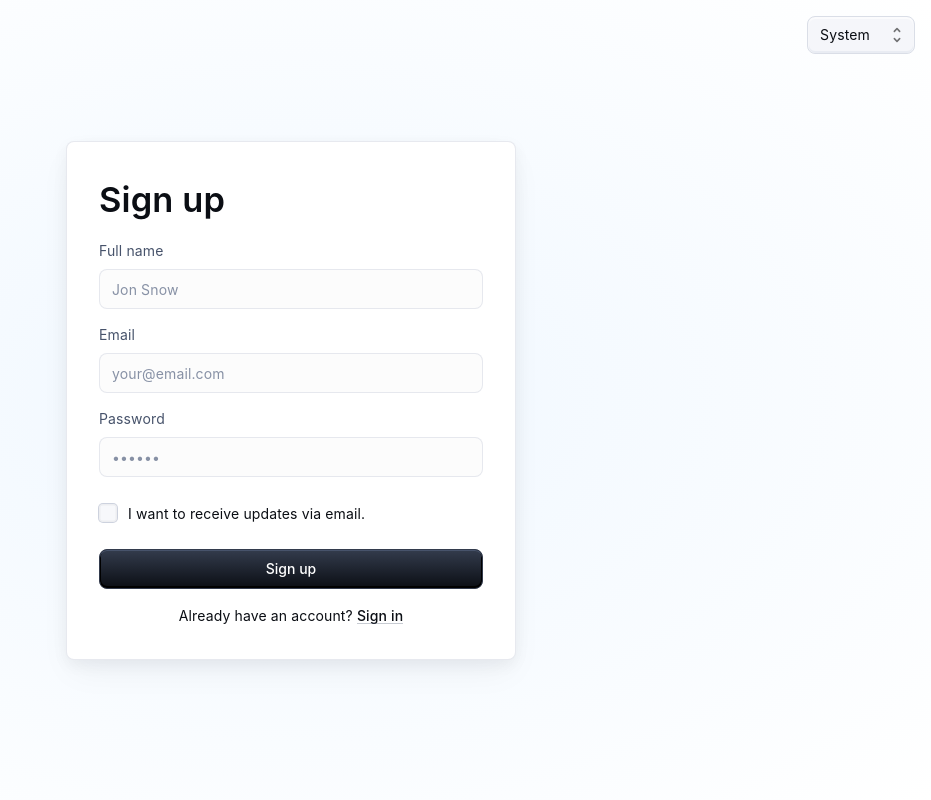
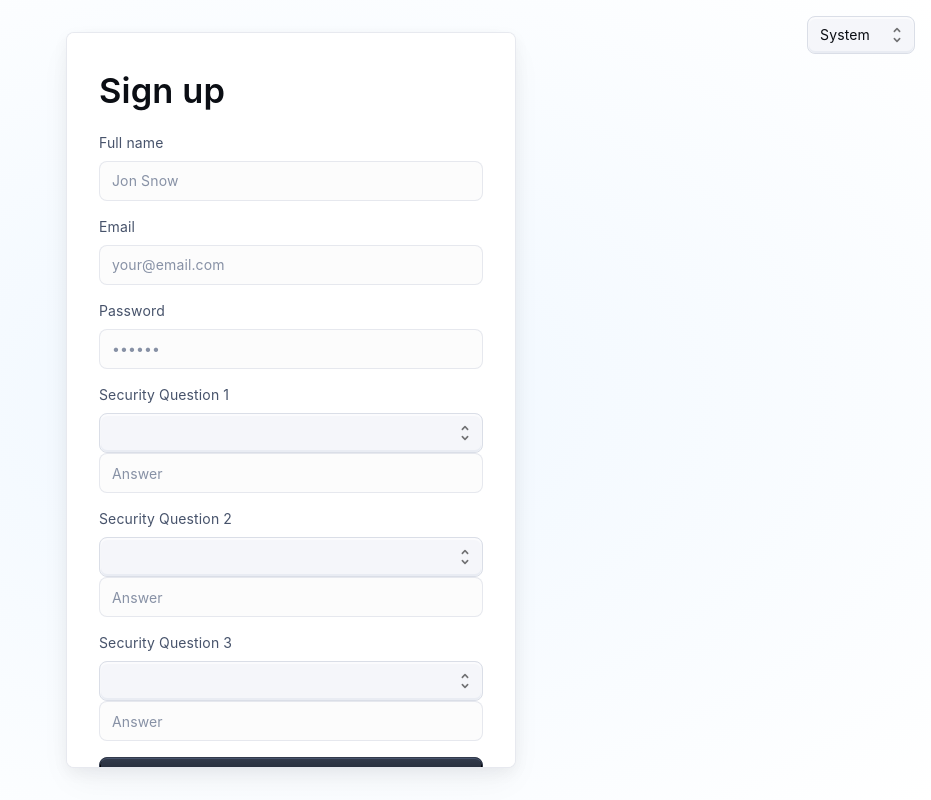
Before and after one commit to Byron-Hodel/cis476-term-project, a Next.js app in the folder term-project-frontend/: page /sign-up in a window 1280 px wide. Shown: the whole page, without its empty margins (349-1280 px from the left). Built offline with nearby package versions, Linux system fonts and the light colour scheme.

Commit message:
Added 3 security questions

```diff
--- a/term-project-frontend/app/sign-up/SignUp.tsx
+++ b/term-project-frontend/app/sign-up/SignUp.tsx
@@ -3,7 +3,6 @@ import Box from '@mui/material/Box';
 import Button from '@mui/material/Button';
 import Checkbox from '@mui/material/Checkbox';
 import CssBaseline from '@mui/material/CssBaseline';
-import Divider from '@mui/material/Divider';
 import FormControlLabel from '@mui/material/FormControlLabel';
 import FormLabel from '@mui/material/FormLabel';
 import FormControl from '@mui/material/FormControl';
@@ -14,8 +13,8 @@ import Stack from '@mui/material/Stack';
 import MuiCard from '@mui/material/Card';
 import { styled } from '@mui/material/styles';
 import AppTheme from '../shared-theme/AppTheme';
-import { GoogleIcon, FacebookIcon, SitemarkIcon } from './CustomIcons';
 import ColorModeSelect from '../shared-theme/ColorModeSelect';
+import { MenuItem, Select } from '@mui/material';
 
 const Card = styled(MuiCard)(({ theme }) => ({
   display: 'flex',
@@ -25,6 +24,13 @@ const Card = styled(MuiCard)(({ theme }) => ({
   padding: theme.spacing(4),
   gap: theme.spacing(2),
   margin: 'auto',
+  overflowY: 'auto', // Enable scrolling
+  // Hide the scrollbar
+  '::-webkit-scrollbar': {
+    display: 'none', // For Chrome, Safari, and Opera
+  },
+  msOverflowStyle: 'none', // For Internet Explorer and Edge
+  scrollbarWidth: 'none', // For Firefox
   boxShadow:
     'hsla(220, 30%, 5%, 0.05) 0px 5px 15px 0px, hsla(220, 25%, 10%, 0.05) 0px 15px 35px -5px',
   [theme.breakpoints.up('sm')]: {
@@ -40,6 +46,7 @@ const SignUpContainer = styled(Stack)(({ theme }) => ({
   height: 'calc((1 - var(--template-frame-height, 0)) * 100dvh)',
   minHeight: '100%',
   padding: theme.spacing(2),
+  overflowY: 'auto', // Ensure scrolling is enabled
   [theme.breakpoints.up('sm')]: {
     padding: theme.spacing(4),
   },
@@ -66,6 +73,22 @@ export default function SignUp(props: { disableCustomTheme?: boolean }) {
   const [passwordErrorMessage, setPasswordErrorMessage] = React.useState('');
   const [nameError, setNameError] = React.useState(false);
   const [nameErrorMessage, setNameErrorMessage] = React.useState('');
+  const [securityAnswers, setSecurityAnswers] = React.useState<string[]>(['','','']);
+  // State variables for security question errors
+  const [securityErrors, setSecurityErrors] = React.useState([false, false, false]);
+  const [securityErrorMessages, setSecurityErrorMessages] = React.useState([
+    '',
+    '',
+    '',
+  ]);
+
+  const handleSecurityAnswerChange = (index: number, value: string) => {
+    setSecurityAnswers((prev) => {
+      const newAnswers = [...prev];
+      newAnswers[index] = value;
+      return newAnswers;
+    });
+  };
 
   const validateInputs = () => {
     const email = document.getElementById('email') as HTMLInputElement;
@@ -100,6 +123,21 @@ export default function SignUp(props: { disableCustomTheme?: boolean }) {
       setNameError(false);
       setNameErrorMessage('');
     }
+
+    // Validate security question answers
+    const newSecurityErrors = [false, false, false];
+    const newSecurityErrorMessages = ['', '', ''];
+
+    securityAnswers.forEach((answer, index) => {
+      if (!answer) {
+        newSecurityErrors[index] = true;
+        newSecurityErrorMessages[index] = `Answer for security question ${index + 1} is required.`;
+        isValid = false;
+      }
+    });
+
+    setSecurityErrors(newSecurityErrors);
+    setSecurityErrorMessages(newSecurityErrorMessages);
 
     return isValid;
   };
@@ -181,10 +219,60 @@ export default function SignUp(props: { disableCustomTheme?: boolean }) {
                 color={passwordError ? 'error' : 'primary'}
               />
             </FormControl>
-            <FormControlLabel
-              control={<Checkbox value="allowExtraEmails" color="primary" />}
-              label="I want to receive updates via email."
-            />
+
+            {/* Security Question 1 */}
+            <FormControl fullWidth error={securityErrors[0]}>
+              <FormLabel htmlFor="security-question-1">Security Question 1</FormLabel>
+              <Select id="security-question-1" name="securityQuestion1" defaultValue="" required>
+                <MenuItem value="">Select a question</MenuItem>
+                <MenuItem value="What is your mother's maiden name?">What is your mother's maiden name?</MenuItem>
+                <MenuItem value="What was the name of your first pet?">What was the name of your first pet?</MenuItem>
+                <MenuItem value="What was your first school?">What was your first school?</MenuItem>
+              </Select>
+              <TextField
+                fullWidth
+                placeholder="Answer"
+                error={securityErrors[0]}
+                helperText={securityErrorMessages[0]}
+                onChange={(e) => handleSecurityAnswerChange(0, e.target.value)}
+              />
+            </FormControl>
+
+            {/* Security Question 2 */}
+            <FormControl fullWidth error={securityErrors[1]}>
+              <FormLabel htmlFor="security-question-2">Security Question 2</FormLabel>
+              <Select id="security-question-2" name="securityQuestion2" defaultValue="" required>
+                <MenuItem value="">Select a question</MenuItem>
+                <MenuItem value="What is your mother's maiden name?">What is your mother's maiden name?</MenuItem>
+                <MenuItem value="What was the name of your first pet?">What was the name of your first pet?</MenuItem>
+                <MenuItem value="What was your first school?">What was your first school?</MenuItem>
+              </Select>
+              <TextField
+                fullWidth
+                placeholder="Answer"
+                error={securityErrors[1]}
+                helperText={securityErrorMessages[1]}
+                onChange={(e) => handleSecurityAnswerChange(1, e.target.value)}
+              />
+            </FormControl>
+
+            {/* Security Question 3 */}
+            <FormControl fullWidth error={securityErrors[2]}>
+              <FormLabel htmlFor="security-question-3">Security Question 3</FormLabel>
+              <Select id="security-question-3" name="securityQuestion3" defaultValue="" required>
+                <MenuItem value="">Select a question</MenuItem>
+                <MenuItem value="What is your mother's maiden name?">What is your mother's maiden name?</MenuItem>
+                <MenuItem value="What was the name of your first pet?">What was the name of your first pet?</MenuItem>
+                <MenuItem value="What was your first school?">What was your first school?</MenuItem>
+              </Select>
+              <TextField
+                fullWidth
+                placeholder="Answer"
+                error={securityErrors[2]}
+                helperText={securityErrorMessages[2]}
+                onChange={(e) => handleSecurityAnswerChange(2, e.target.value)}
+              />
+            </FormControl>
             <Button
               type="submit"
               fullWidth
@@ -196,11 +284,7 @@ export default function SignUp(props: { disableCustomTheme?: boolean }) {
             <Typography sx={{ textAlign: 'center' }}>
               Already have an account?{' '}
               <span>
-                <Link
-                  href="/sign-in"
-                  variant="body2"
-                  sx={{ alignSelf: 'center' }}
-                >
+                <Link href="/sign-in" variant="body2" sx={{ alignSelf: 'center' }}>
                   Sign in
                 </Link>
               </span>
@@ -210,4 +294,5 @@ export default function SignUp(props: { disableCustomTheme?: boolean }) {
       </SignUpContainer>
     </AppTheme>
   );
+
 }
```
